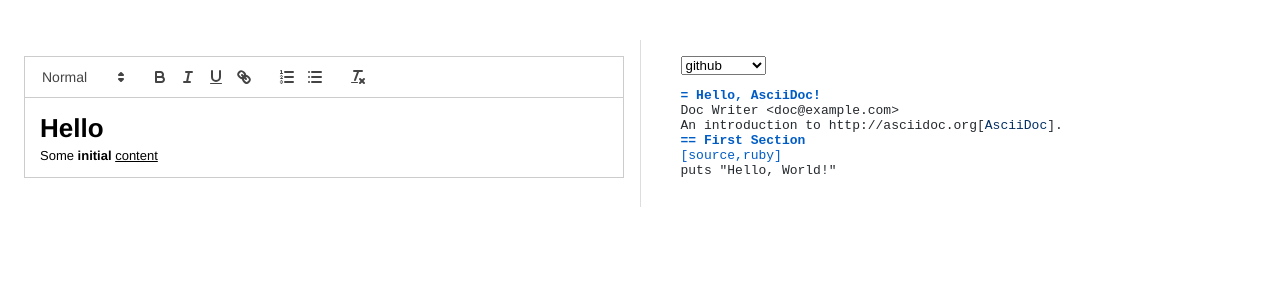
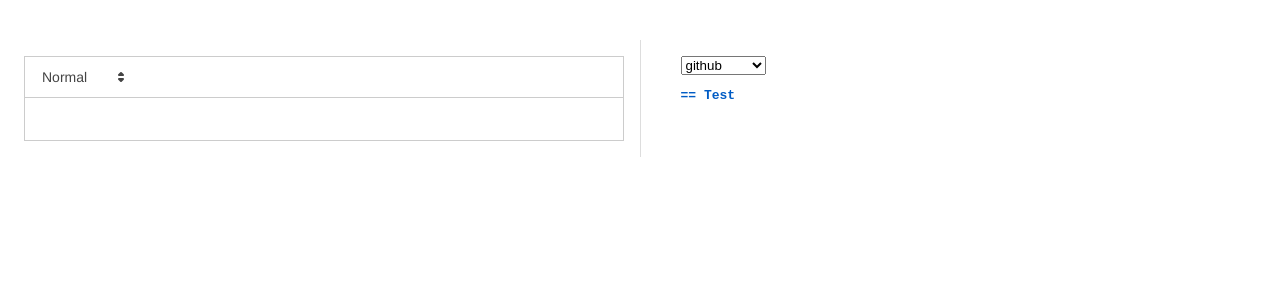
Before and after one commit to ochaplashkin/ascii-wysiwyg, a React (Vite) app: page / in a window 1280 px wide. Shown: the top 300 px of the page. Built offline with nearby package versions, Linux system fonts and the light colour scheme.

Commit message:
feat: set up text forwarding from editor to highlither

```diff
--- a/src/app/App.jsx
+++ b/src/app/App.jsx
@@ -11,6 +11,7 @@ const Delta = Quill.import('delta');
 const App = () => {
   const [range, setRange] = useState();
   const [lastChange, setLastChange] = useState();
+  const [source, setSourceCode] = useState('== Test');
   const [readOnly, setReadOnly] = useState(false);
 
   const [theme, setTheme] = useState('github');
@@ -18,30 +19,25 @@ const App = () => {
   // Use a ref to access the quill instance directly
   const quillRef = useRef();
 
+  const handleTextChange = (delta, oldDelta, sourceCode) => {
+    if (quillRef.current) {
+      const plainText = quillRef.current.getText();
+      setSourceCode(plainText);
+    }
+  };
+
   return (
     <WorkareaLaylout
       leftContent={
         <Editor
-        ref={quillRef}
-        readOnly={readOnly}
-        defaultValue={new Delta()
-          .insert('Hello')
-          .insert('\n', { header: 1 })
-          .insert('Some ')
-          .insert('initial', { bold: true })
-          .insert(' ')
-          .insert('content', { underline: true })
-          .insert('\n')}
-        onSelectionChange={setRange}
-        onTextChange={setLastChange}
-      />
+          ref={quillRef}
+          onTextChange={handleTextChange}
+        />
       }
       rightContent={
         <Container>
-        <ThemePicker theme={theme} f={(e) => { setTheme(e)} }/>
-          <Highlighter theme={theme}>
-            {'= Hello, AsciiDoc!\nDoc Writer <doc@example.com>\nAn introduction to http://asciidoc.org[AsciiDoc].\n== First Section\n[source,ruby]\nputs "Hello, World!"'}
-          </Highlighter>
+          <ThemePicker theme={theme} f={(e) => { setTheme(e)} }/>
+          <Highlighter theme={theme} source={source}></Highlighter>
         </Container>
       }
     />
--- a/src/widgets/editor/Editor.tsx
+++ b/src/widgets/editor/Editor.tsx
@@ -5,10 +5,12 @@ import 'quill/dist/quill.snow.css';
 import './styles.css';
 
 
+
 interface EditorProps {
   readOnly?: boolean;
   defaultValue?: any;
   onTextChange?: (...args: any[]) => void;
+  onSaveBtn?: (...args: any[]) => void;
   onSelectionChange?: (...args: any[]) => void;
 }
 
@@ -39,10 +41,37 @@ const Editor = forwardRef<Quill | null, EditorProps>(
         container.ownerDocument.createElement('div'),
       );
 
-      const quill = new Quill(editorContainer, {
+      const toolbarOptions = [
+        // ['bold', 'italic', 'underline', 'strike'],        // toggled buttons
+        // ['blockquote', 'code-block'],
+        // ['link', 'image', 'video', 'formula'],
+
+        // [{ 'header': 1 }, { 'header': 2 }],               // custom button values
+        // [{ 'list': 'ordered'}, { 'list': 'bullet' }, { 'list': 'check' }],
+        // [{ 'script': 'sub'}, { 'script': 'super' }],      // superscript/subscript
+        // [{ 'indent': '-1'}, { 'indent': '+1' }],          // outdent/indent
+        // [{ 'direction': 'rtl' }],                         // text direction
+
+        // [{ 'size': ['small', false, 'large', 'huge'] }],  // custom dropdown
+        [{ 'header': [1, 2, 3, 4, 5, 6, false] }],
+
+        // [{ 'color': [] }, { 'background': [] }],          // dropdown with defaults from theme
+        // [{ 'font': [] }],
+        // [{ 'align': [] }],
+
+        // ['clean']                                         // remove formatting button
+      ];
+
+      const options: any = {
         theme: 'snow',
-      });
+        modules: {
+          toolbar: {
+            container: toolbarOptions
+          }
+        }
+      };
 
+      const quill = new Quill(editorContainer, options);
 
       if (ref) {
         if (typeof ref === 'function') {
--- a/src/widgets/highlighter/Highlighter.tsx
+++ b/src/widgets/highlighter/Highlighter.tsx
@@ -10,6 +10,7 @@ hljs.registerLanguage('asciidoc', asciidoc);
 
 interface HighlighterProps {
   children: React.ReactNode;
+  source?: string;
   theme: 'github' | 'github-dark' | string;
 }
 
@@ -24,14 +25,27 @@ export class Highlighter extends React.PureComponent<HighlighterProps> {
   }
 
   componentDidUpdate(prevProps: HighlighterProps) {
+    if (
+      prevProps.children !== this.props.children ||
+      prevProps.source !== this.props.source ||
+      prevProps.theme !== this.props.theme
+    ) {
+      this.highlight();
+    }
+  }
+
+  highlight() {
     if (this.node) {
       this.node.removeAttribute('data-highlighted');
+
+      const rawText = this.props.source || this.node.textContent || '';
+      this.node.textContent = rawText;
       hljs.highlightElement(this.node);
     }
   }
 
   render() {
-    const { children, theme } = this.props;
+    const { children, theme, source} = this.props;
     const actualTheme = theme === 'github' ? github : githubdark;
 
     return (
@@ -39,7 +53,7 @@ export class Highlighter extends React.PureComponent<HighlighterProps> {
         <style>{actualTheme}</style>
         <pre ref={(el) => { this.node = el; }}>
           <code className="asciidoc">
-            {children}
+            {source}
           </code>
         </pre>
       </div>
```
Also changed, not shown: 1 other file (tests, documents, lock files or other folders).
